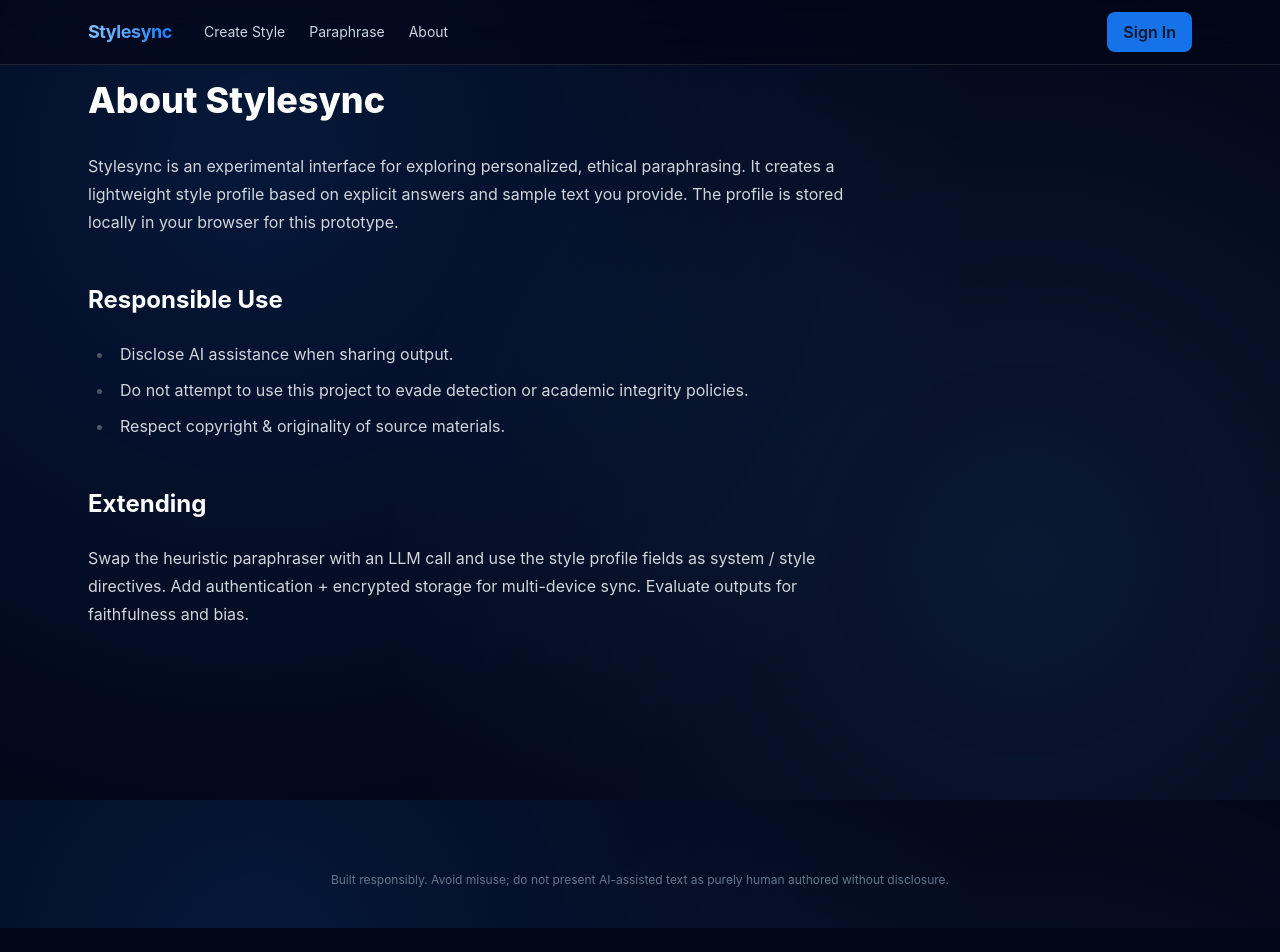
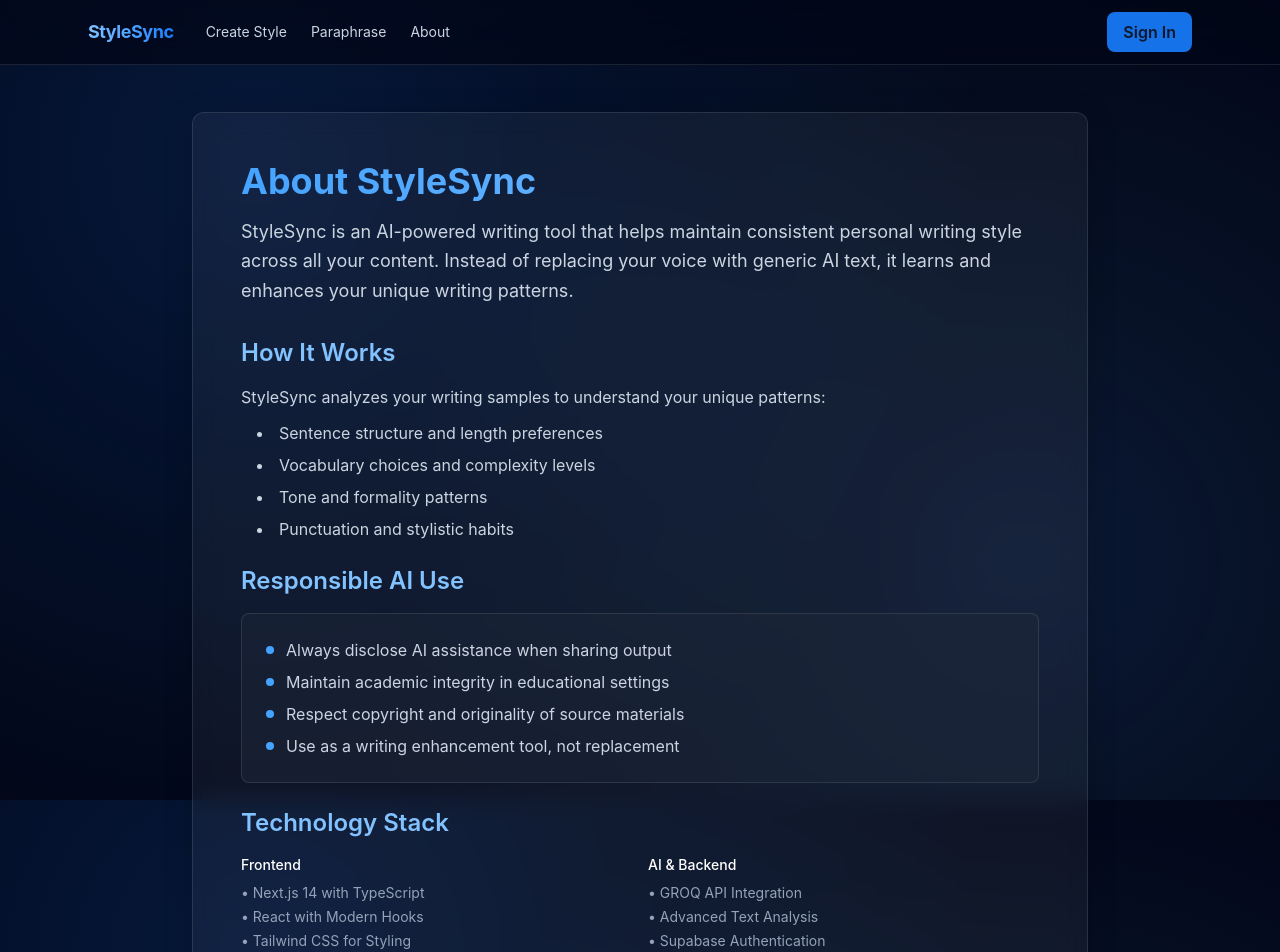
Before and after one commit to Radiacee/new_Stylesync, a Next.js app: page /about in a window 1280 px wide. Shown: the top 952 px of the page. Before the commit the page ends 928 px from the top, so only its background shows below. Built offline with nearby package versions, Linux system fonts and the light colour scheme.

Commit message:
Fix margins/paddings, and title

```diff
--- a/src/app/about/page.tsx
+++ b/src/app/about/page.tsx
@@ -1,16 +1,78 @@
 export default function AboutPage() {
   return (
-    <div className="prose prose-invert max-w-3xl">
-      <h1>About Stylesync</h1>
-      <p>Stylesync is an experimental interface for exploring personalized, ethical paraphrasing. It creates a lightweight style profile based on explicit answers and sample text you provide. The profile is stored locally in your browser for this prototype.</p>
-      <h2>Responsible Use</h2>
-      <ul>
-        <li>Disclose AI assistance when sharing output.</li>
-        <li>Do not attempt to use this project to evade detection or academic integrity policies.</li>
-        <li>Respect copyright & originality of source materials.</li>
-      </ul>
-      <h2>Extending</h2>
-      <p>Swap the heuristic paraphraser with an LLM call and use the style profile fields as system / style directives. Add authentication + encrypted storage for multi-device sync. Evaluate outputs for faithfulness and bias.</p>
+    <div className="py-8">
+      <div className="max-w-4xl mx-auto">
+        <div className="glass-panel p-8 lg:p-12 space-y-8">
+          <div className="space-y-4">
+            <h1 className="text-4xl font-bold bg-gradient-to-r from-brand-400 to-brand-300 bg-clip-text text-transparent">About StyleSync</h1>
+            <p className="text-lg text-slate-300 leading-relaxed">
+              StyleSync is an AI-powered writing tool that helps maintain consistent personal writing style across all your content.
+              Instead of replacing your voice with generic AI text, it learns and enhances your unique writing patterns.
+            </p>
+          </div>
+
+          <div className="space-y-6">
+            <div className="space-y-4">
+              <h2 className="text-2xl font-semibold text-brand-300">How It Works</h2>
+              <div className="space-y-3 text-slate-300">
+                <p>StyleSync analyzes your writing samples to understand your unique patterns:</p>
+                <ul className="space-y-2 list-disc list-inside ml-4">
+                  <li>Sentence structure and length preferences</li>
+                  <li>Vocabulary choices and complexity levels</li>
+                  <li>Tone and formality patterns</li>
+                  <li>Punctuation and stylistic habits</li>
+                </ul>
+              </div>
+            </div>
+
+            <div className="space-y-4">
+              <h2 className="text-2xl font-semibold text-brand-300">Responsible AI Use</h2>
+              <div className="bg-slate-800/50 border border-white/10 rounded-lg p-6 space-y-3">
+                <ul className="space-y-2 text-slate-300">
+                  <li className="flex items-start gap-3">
+                    <div className="w-2 h-2 rounded-full bg-brand-400 flex-shrink-0 mt-2"></div>
+                    <span>Always disclose AI assistance when sharing output</span>
+                  </li>
+                  <li className="flex items-start gap-3">
+                    <div className="w-2 h-2 rounded-full bg-brand-400 flex-shrink-0 mt-2"></div>
+                    <span>Maintain academic integrity in educational settings</span>
+                  </li>
+                  <li className="flex items-start gap-3">
+                    <div className="w-2 h-2 rounded-full bg-brand-400 flex-shrink-0 mt-2"></div>
+                    <span>Respect copyright and originality of source materials</span>
+                  </li>
+                  <li className="flex items-start gap-3">
+                    <div className="w-2 h-2 rounded-full bg-brand-400 flex-shrink-0 mt-2"></div>
+                    <span>Use as a writing enhancement tool, not replacement</span>
+                  </li>
+                </ul>
+              </div>
+            </div>
+
+            <div className="space-y-4">
+              <h2 className="text-2xl font-semibold text-brand-300">Technology Stack</h2>
+              <div className="grid md:grid-cols-2 gap-4 text-sm">
+                <div className="space-y-2">
+                  <h3 className="font-medium text-white">Frontend</h3>
+                  <ul className="space-y-1 text-slate-400">
+                    <li>• Next.js 14 with TypeScript</li>
+                    <li>• React with Modern Hooks</li>
+                    <li>• Tailwind CSS for Styling</li>
+                  </ul>
+                </div>
+                <div className="space-y-2">
+                  <h3 className="font-medium text-white">AI & Backend</h3>
+                  <ul className="space-y-1 text-slate-400">
+                    <li>• GROQ API Integration</li>
+                    <li>• Advanced Text Analysis</li>
+                    <li>• Supabase Authentication</li>
+                  </ul>
+                </div>
+              </div>
+            </div>
+          </div>
+        </div>
+      </div>
     </div>
   );
 }
--- a/src/app/layout.tsx
+++ b/src/app/layout.tsx
@@ -4,7 +4,7 @@
 import { AuthStatus } from '../components/AuthStatus.tsx';
 
 export const metadata = {
-  title: 'Stylesync',
+  title: 'StyleSync',
   description: 'Personalize paraphrasing to your authentic writing voice (ethical, transparent use).'
 };
 
@@ -15,7 +15,7 @@
       <body suppressHydrationWarning>
         <header className="fixed top-0 inset-x-0 z-40 backdrop-blur-xl bg-slate-950/70 border-b border-white/10">
           <nav className="mx-auto max-w-6xl px-6 py-3 flex items-center gap-8">
-            <Link href="/" className="font-bold text-lg tracking-tight bg-gradient-to-r from-brand-300 to-brand-500 bg-clip-text text-transparent">Stylesync</Link>
+            <Link href="/" className="font-bold text-lg tracking-tight bg-gradient-to-r from-brand-300 to-brand-500 bg-clip-text text-transparent">StyleSync</Link>
             <div className="flex gap-6 text-sm text-slate-300">
               <Link href="/style/onboarding" className="hover:text-white transition">Create Style</Link>
               <Link href="/paraphrase" className="hover:text-white transition">Paraphrase</Link>
--- a/src/app/page.tsx
+++ b/src/app/page.tsx
@@ -4,37 +4,60 @@
 
 export default function LandingPage() {
   return (
-    <div className="relative">
-      <section className="grid gap-10 md:grid-cols-2 items-center">
-        <div className="space-y-6">
-          <h1 className="text-5xl font-bold leading-tight tracking-tight">
-            Your voice. <span className="text-brand-400">Consistent</span>. AI-enhanced.
-          </h1>
-          <p className="text-lg text-slate-300 max-w-prose">
-            Transform any text to match your unique writing style with AI-powered analysis.
-          </p>
-          <div className="flex flex-wrap gap-4">
-            <Link href="/style/onboarding" className="px-6 py-3 rounded-xl bg-brand-500 hover:bg-brand-400 text-slate-900 font-semibold shadow-subtle-glow transition">Create Style Profile</Link>
-            <Link href="/paraphrase" className="px-6 py-3 rounded-xl border border-white/15 hover:border-brand-400/60 text-slate-200 hover:text-white transition">Start Paraphrasing</Link>
+    <div className="py-8 lg:py-16">
+      <section className="grid gap-12 lg:grid-cols-2 items-center">
+        <div className="space-y-8">
+          <div className="space-y-6">
+            <h1 className="text-4xl lg:text-5xl font-bold leading-tight tracking-tight">
+              Your voice. <span className="text-brand-400">Consistent</span>. AI-enhanced.
+            </h1>
+            <p className="text-lg lg:text-xl text-slate-300 max-w-prose leading-relaxed">
+              Transform any text to match your unique writing style with AI-powered analysis.
+            </p>
           </div>
-          <ul className="grid gap-3 text-sm text-slate-400 list-disc pl-5 max-w-md">
-            <li>Maintain your authentic writing voice</li>
-            <li>Consistent style across all content</li>
-            <li>AI-powered text transformation</li>
+
+          <div className="flex flex-col sm:flex-row gap-4">
+            <Link href="/style/onboarding" className="px-8 py-4 rounded-xl bg-brand-500 hover:bg-brand-400 text-slate-900 font-semibold shadow-subtle-glow transition text-center">Create Style Profile</Link>
+            <Link href="/paraphrase" className="px-8 py-4 rounded-xl border border-white/15 hover:border-brand-400/60 text-slate-200 hover:text-white transition text-center">Start Paraphrasing</Link>
+          </div>
+
+          <ul className="space-y-3 text-slate-400">
+            <li className="flex items-center gap-3">
+              <div className="w-2 h-2 rounded-full bg-brand-400 flex-shrink-0"></div>
+              <span>Maintain your authentic writing voice</span>
+            </li>
+            <li className="flex items-center gap-3">
+              <div className="w-2 h-2 rounded-full bg-brand-400 flex-shrink-0"></div>
+              <span>Consistent style across all content</span>
+            </li>
+            <li className="flex items-center gap-3">
+              <div className="w-2 h-2 rounded-full bg-brand-400 flex-shrink-0"></div>
+              <span>AI-powered text transformation</span>
+            </li>
           </ul>
         </div>
+
         <div className="relative">
-          <div className="glass-panel p-6 h-full flex flex-col justify-between min-h-[320px]">
-            <div>
-              <h2 className="font-semibold mb-2 text-brand-300">How it works</h2>
-              <ol className="list-decimal pl-5 space-y-2 text-sm text-slate-300">
-                <li>Create your style profile with sample writing</li>
-                <li>AI analyzes your tone, formality, and patterns</li>
-                <li>Transform any text to match your style</li>
+          <div className="glass-panel p-8 h-full flex flex-col justify-between min-h-[400px]">
+            <div className="space-y-6">
+              <h2 className="text-xl font-semibold text-brand-300">How it works</h2>
+              <ol className="space-y-4 text-slate-300">
+                <li className="flex gap-4">
+                  <span className="flex-shrink-0 w-6 h-6 rounded-full bg-brand-500 text-slate-900 text-sm font-bold flex items-center justify-center">1</span>
+                  <span>Create your style profile with sample writing</span>
+                </li>
+                <li className="flex gap-4">
+                  <span className="flex-shrink-0 w-6 h-6 rounded-full bg-brand-500 text-slate-900 text-sm font-bold flex items-center justify-center">2</span>
+                  <span>AI analyzes your tone, formality, and patterns</span>
+                </li>
+                <li className="flex gap-4">
+                  <span className="flex-shrink-0 w-6 h-6 rounded-full bg-brand-500 text-slate-900 text-sm font-bold flex items-center justify-center">3</span>
+                  <span>Transform any text to match your style</span>
+                </li>
               </ol>
             </div>
-            <div className="mt-6 text-xs text-slate-500 space-y-1">
-              <p>Powered by advanced AI models for intelligent style analysis and text transformation.</p>
+            <div className="pt-6 border-t border-white/10">
+              <p className="text-xs text-slate-500">Powered by advanced AI models for intelligent style analysis and text transformation.</p>
             </div>
           </div>
         </div>
--- a/src/app/paraphrase/page.tsx
+++ b/src/app/paraphrase/page.tsx
@@ -218,7 +218,8 @@
   };
 
   return (
-    <div className="min-h-screen pt-20 pb-16 px-6 max-w-6xl mx-auto">
+    <div className="py-8">
+      <div className="min-h-screen">
         {/* History Toggle Button */}
         {history.length > 0 && (
           <button
@@ -334,12 +335,15 @@
         />
       )}
 
-    <div className="grid gap-10 lg:grid-cols-5">
-      <div className="lg:col-span-3 space-y-6">
-        <div className="glass-panel p-5 space-y-4">
-          <h1 className="text-2xl font-semibold">Paraphrase</h1>
+    <div className="grid gap-12 lg:grid-cols-5">
+      <div className="lg:col-span-3 space-y-8">
+        <div className="glass-panel p-8 space-y-6">
+          <div className="space-y-3">
+            <h1 className="text-3xl font-bold">Paraphrase</h1>
+            <p className="text-slate-300">Transform text to match your writing style</p>
+          </div>
           {isParaphraseHistoryTableMissing() && (
-            <div className="rounded border border-amber-500/30 bg-amber-500/10 p-3 text-xs text-amber-300 space-y-2">
+            <div className="rounded border border-amber-500/30 bg-amber-500/10 p-4 text-xs text-amber-300 space-y-2">
               <p className="font-semibold">History table not found in Supabase.</p>
               <p>Run the following SQL in your Supabase project (SQL editor) to create it:</p>
               <details className="select-text">
@@ -348,19 +352,41 @@
               </details>
             </div>
           )}
-          {!profile && <p className="text-xs text-amber-400">No style profile found. Create one for better alignment.</p>}
-          <textarea value={input} onChange={e => setInput(e.target.value)} placeholder="Paste text to paraphrase..." rows={10} className="w-full rounded-lg bg-slate-800/60 border border-white/10 px-3 py-2 text-sm focus:outline-none focus:ring-2 focus:ring-brand-500" />
-          <div className="flex flex-wrap gap-4 items-center">
-            <button onClick={handleParaphrase} disabled={!input.trim() || busy} className="px-5 py-2 rounded-lg bg-brand-500 hover:bg-brand-400 text-slate-900 font-semibold disabled:opacity-40 transition min-w-[140px]">{busy ? 'Processing…' : 'Paraphrase'}</button>
-            <button onClick={() => { setInput(''); setOutput(''); setError(null); setUsedModel(false); }} className="px-5 py-2 rounded-lg border border-white/10 hover:border-brand-400/60 text-slate-200 text-sm">Reset</button>
-            <label className="flex items-center gap-2 text-xs text-slate-300 select-none">
+          {!profile && <p className="text-sm text-amber-400 bg-amber-500/10 border border-amber-500/30 rounded p-3">No style profile found. Create one for better alignment.</p>}
+          <div className="space-y-4">
+            <label className="text-sm font-medium">Input Text</label>
+            <textarea
+              value={input}
+              onChange={e => setInput(e.target.value)}
+              placeholder="Paste text to paraphrase..."
+              rows={10}
+              className="w-full rounded-lg bg-slate-800/60 border border-white/10 px-4 py-3 text-sm focus:outline-none focus:ring-2 focus:ring-brand-500 leading-relaxed"
+            />
+          </div>
+          <div className="flex flex-col sm:flex-row gap-4 items-start sm:items-center">
+            <button
+              onClick={handleParaphrase}
+              disabled={!input.trim() || busy}
+              className="px-8 py-3 rounded-lg bg-brand-500 hover:bg-brand-400 text-slate-900 font-semibold disabled:opacity-40 transition min-w-[160px]"
+            >
+              {busy ? 'Processing…' : 'Paraphrase'}
+            </button>
+            <button
+              onClick={() => { setInput(''); setOutput(''); setError(null); setUsedModel(false); }}
+              className="px-6 py-3 rounded-lg border border-white/10 hover:border-brand-400/60 text-slate-200 text-sm transition"
+            >
+              Reset
+            </button>
+            <div className="flex flex-wrap gap-4 text-xs">
+              <label className="flex items-center gap-2 text-slate-300 select-none">
                 <input type="checkbox" className="accent-brand-500" checked={useModel} onChange={e=>setUseModel(e.target.checked)} />
-              Use model (Groq)
+                Use AI Model
               </label>
-            <label className="flex items-center gap-2 text-xs text-slate-500 select-none">
+              <label className="flex items-center gap-2 text-slate-500 select-none">
                 <input type="checkbox" className="accent-brand-500" checked={debug} onChange={e=>setDebug(e.target.checked)} />
-              Debug
+                Debug Mode
               </label>
+            </div>
           </div>
         </div>
         {(error || output) && (
@@ -422,23 +448,32 @@
           </div>
         )}
       </div>
-      <aside className="lg:col-span-2 space-y-6">
-        <div className="glass-panel p-5"><StyleProfileManager onSelect={p => setProfile(p)} /></div>
-        <div className="glass-panel p-5 text-sm space-y-2">
-          <h2 className="font-semibold text-brand-300">Current Style Snapshot</h2>
+      <aside className="lg:col-span-2 space-y-8">
+        <div className="glass-panel p-6"><StyleProfileManager onSelect={p => setProfile(p)} /></div>
+        <div className="glass-panel p-6 text-sm space-y-4">
+          <h2 className="font-semibold text-brand-300 text-lg">Current Style Profile</h2>
           {profile ? (
-            <ul className="text-xs grid gap-1 text-slate-300">
-              <li><strong>Tone:</strong> {profile.tone}</li>
-              <li><strong>Formality:</strong> {pct(profile.formality)}</li>
-              <li><strong>Pacing:</strong> {pct(profile.pacing)}</li>
-              <li><strong>Descriptiveness:</strong> {pct(profile.descriptiveness)}</li>
-              <li><strong>Directness:</strong> {pct(profile.directness)}</li>
-              {profile.customLexicon.length > 0 && <li><strong>Lexicon:</strong> {profile.customLexicon.join(', ')}</li>}
-              {profile.notes && <li><strong>Notes:</strong> {profile.notes}</li>}
+            <ul className="text-sm space-y-2 text-slate-300">
+              <li className="flex justify-between"><span>Tone:</span> <span className="text-white">{profile.tone}</span></li>
+              <li className="flex justify-between"><span>Formality:</span> <span className="text-white">{pct(profile.formality)}</span></li>
+              <li className="flex justify-between"><span>Pacing:</span> <span className="text-white">{pct(profile.pacing)}</span></li>
+              <li className="flex justify-between"><span>Descriptiveness:</span> <span className="text-white">{pct(profile.descriptiveness)}</span></li>
+              <li className="flex justify-between"><span>Directness:</span> <span className="text-white">{pct(profile.directness)}</span></li>
+              {profile.customLexicon.length > 0 && (
+                <li className="pt-2 border-t border-white/10">
+                  <div className="text-xs text-slate-400 mb-1">Keywords:</div>
+                  <div className="flex flex-wrap gap-1">
+                    {profile.customLexicon.map(word => (
+                      <span key={word} className="px-2 py-1 bg-brand-500/20 text-brand-300 rounded text-xs">{word}</span>
+                    ))}
+                  </div>
+                </li>
+              )}
+              {profile.notes && <li className="pt-2 border-t border-white/10"><div className="text-xs text-slate-400 mb-1">Notes:</div><div className="text-sm">{profile.notes}</div></li>}
             </ul>
-          ) : <p className="text-xs text-slate-400">No profile loaded.</p>}
+          ) : <p className="text-slate-400">No profile loaded.</p>}
         </div>
-        <div className="glass-panel p-5 text-xs text-slate-400 space-y-2">
+        <div className="glass-panel p-6 text-xs text-slate-400 space-y-2">
           <p>AI-powered text transformation. Always cite sources and disclose AI assistance.</p>
         </div>
       </aside>
@@ -446,5 +481,6 @@
         {busy && <FullScreenSpinner label="Generating paraphrase" />}
         {!authChecked && <FullScreenSpinner label="Checking authentication" />}
       </div>
+    </div>
   );
 }
```
Also changed, not shown: src/app/style/onboarding/page.tsx (+19 -13 lines), 1 other file (tests, documents, lock files or other folders). Lines whose indentation alone changed are shown as unchanged.
